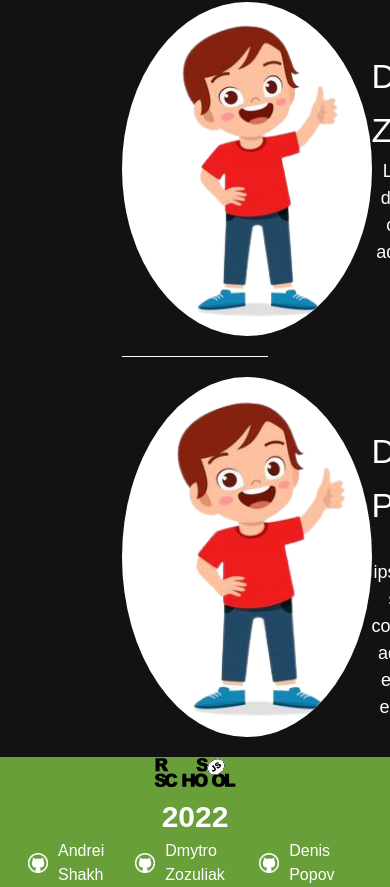
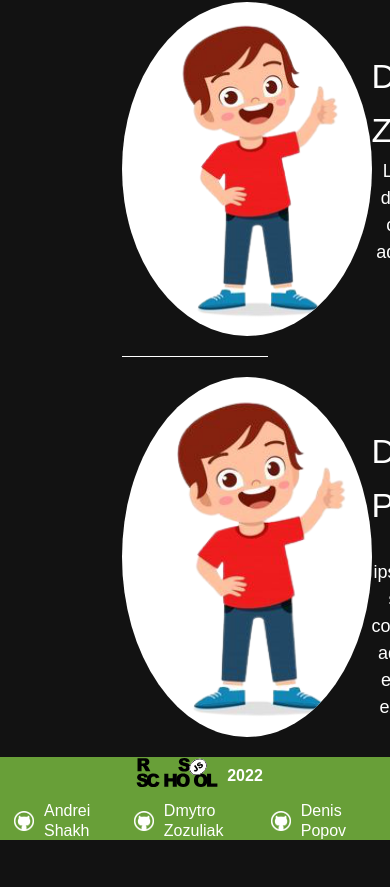
Before and after one commit to strawberrystr1/project-management-app, a React (Create React App) app: page /home in a window 390 px wide. Shown: the part 1048-1935 px from the top of the page. After the commit the page ends 1888 px from the top, so only its background shows below. Built offline with nearby package versions, Linux system fonts and the light colour scheme.

Commit message:
feat: footer style change + favicon

```diff
--- a/src/components/layouts/Footer/Footer.tsx
+++ b/src/components/layouts/Footer/Footer.tsx
@@ -1,7 +1,8 @@
-import { Container, Typography } from '@mui/material';
+import { Container, Stack, Typography } from '@mui/material';
 import teamInfo from '../../../utils/constants/teamInfo';
 import styles from './style.module.scss';
 import github from '../../../assets/icons/github.png';
+import { Box } from '@mui/system';
 
 const Footer = () => {
   return (
@@ -11,24 +12,44 @@ const Footer = () => {
       className={styles.footerWrapper}
       sx={{ backgroundColor: 'primary.main' }}
     >
-      <Container maxWidth="xl" className={`${styles.footer} ${styles.override}`}>
-        <a href="https://rs.school/react/">
-          <img className={styles.logo} src="../assets/rs_school_js.svg" alt="school logo" />
-        </a>
-        <div className={styles.links_wrapper}>
+      <Stack
+        justifyContent="space-between"
+        alignItems="center"
+        sx={{ height: '100%' }}
+        direction={{ xs: 'column', sm: 'row' }}
+        spacing={{ xs: 1, md: 2 }}
+        maxWidth="xl"
+      >
+        <Stack direction="row" alignItems="center">
+          <a href="https://rs.school/react/">
+            <img className={styles.logo} src="../assets/rs_school_js.svg" alt="school logo" />
+          </a>
+          <Typography display={{ xs: 'block', sm: 'none' }} fontSize="20" fontWeight={600}>
+            2022
+          </Typography>
+        </Stack>
+        <Box className={styles.links_wrapper}>
           {teamInfo.map((item) => (
             <a href={item.github} key={item.name} className={styles.link}>
               <img src={github} alt="github logo" className={styles.git_logo} />
-              <Typography color="white" fontSize={18}>
+              <Typography
+                color="white"
+                fontSize={{ xs: 16, md: 18 }}
+                lineHeight={{ xs: 1.2, md: 1.5 }}
+              >
                 {item.name}
               </Typography>
             </a>
           ))}
-        </div>
-        <Typography fontSize={30} fontWeight={600} className={styles.year}>
+        </Box>
+        <Typography
+          fontSize={{ xs: 20, md: 30 }}
+          display={{ xs: 'none', sm: 'block' }}
+          fontWeight={600}
+        >
           2022
         </Typography>
-      </Container>
+      </Stack>
     </Container>
   );
 };
--- a/src/components/layouts/Footer/style.module.scss
+++ b/src/components/layouts/Footer/style.module.scss
@@ -2,17 +2,8 @@
   height: 60px;
 }
 
-.footer {
-  &.override {
-    display: flex;
-    align-items: center;
-    justify-content: space-between;
-    height: 100%;
-  }
-}
-
 .logo {
-  width: 150px;
+  width: 100px;
   height: 30px;
 }
 
@@ -24,8 +15,9 @@
 
 .links_wrapper {
   display: flex;
-  width: 50%;
+  max-width: 70%;
   justify-content: space-between;
+  column-gap: 10px;
 }
 
 .git_logo {
@@ -34,34 +26,20 @@
   margin-right: 10px;
 }
 
-@media (max-width: 770px) {
+@media (max-width: 900px) {
+  .links_wrapper {
+    max-width: 50%;
+  }
+}
+
+@media (max-width: 600px) {
   .footerWrapper {
     height: 150px;
   }
 
-  .footer {
-    &.override {
-      flex-direction: column;
-    }
-  }
-
-  .logo {
-    order: 1;
-  }
-
-  .year {
-    order: 2;
-  }
-
   .links_wrapper {
-    order: 3;
-    width: 100%;
-  }
-
-  .link {
-    & p {
-      font-size: 16px;
-    }
+    max-width: 100%;
+    column-gap: 10px;
   }
 
   .git_logo {
--- a/src/pages/boards_page/BoardsPage.tsx
+++ b/src/pages/boards_page/BoardsPage.tsx
@@ -8,7 +8,6 @@ import { useGetBoardsQuery } from '../../store/services/boardsService';
 
 const Boards = () => {
   const { data: boards } = useGetBoardsQuery();
-  // IBoard[]
 
   return (
     <>
@@ -18,7 +17,7 @@ const Boards = () => {
           <SearchIcon />
         </IconButton>
       </Stack>
-      <Grid container spacing={{ xs: 2, md: 3 }} columns={{ xs: 4, sm: 8, md: 12 }}>
+      <Grid container spacing={{ xs: 2, md: 3 }} columns={{ xs: 4, sm: 8, md: 12 }} my={5}>
         {boards && boards.map((board) => <BoardCard key={board['_id']} board={board} />)}
 
         <DialogButton
```
